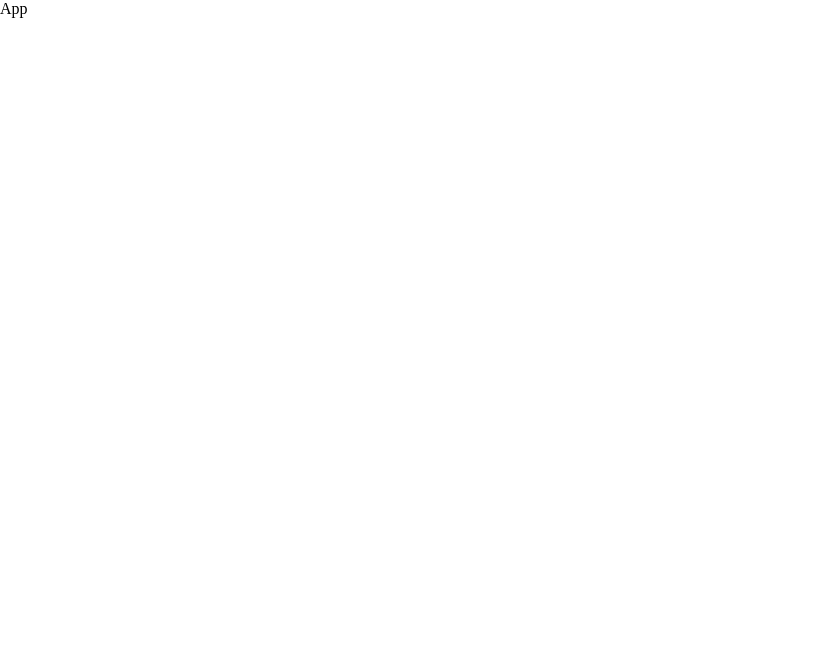
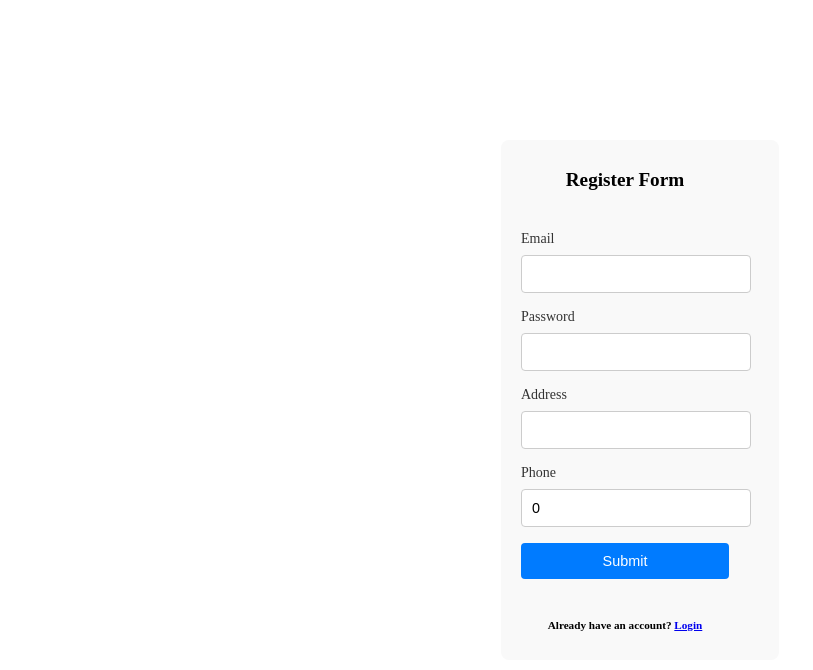
Before and after one commit to Milap-Magar/SPA, a React (Vite) app in the folder Frontend/: page /register in a window 1280 px wide. Shown: the top 670 px of the page, without its empty margins (0-813 px from the left). Built offline with nearby package versions, Linux system fonts and the light colour scheme.

Commit message:
Added: Login Page and Register Page

```diff
--- a/Frontend/src/App.tsx
+++ b/Frontend/src/App.tsx
@@ -1,8 +1,18 @@
+import { BrowserRouter as Router, Routes, Route } from "react-router-dom";
+import { Form } from "./components/";
 
 const App = () => {
   return (
-    <div>App</div>
-  )
-}
+    <Router>
+      <Routes>
+        {/* Login Route */}
+        <Route path="/" element={<Form isRegister={false} />} />
 
-export default App
+        {/* Register Route */}
+        <Route path="/register" element={<Form isRegister={true} />} />
+      </Routes>
+    </Router>
+  );
+};
+
+export default App;
--- /dev/null
+++ b/Frontend/src/components/Form.tsx
@@ -0,0 +1,162 @@
+import React, { useState } from "react";
+import styled from "styled-components";
+
+const Container = styled.div`
+  display: flex;
+  justify-content: center;
+  align-items: center;
+  height: 100vh;
+`;
+const FormContainer = styled.div`
+  max-width: 400px;
+  height: 60vh;
+  background-color: #f9f9f9;
+  border-radius: 8px;
+  padding: 20px 50px 20px 20px;
+  display: flex;
+  justify-content: center;
+  align-items: center;
+  text-align: start;
+`;
+const RegisterText = styled.h5`
+  margin-top: 20px;
+  padding-top: 20px;
+  text-align: center;
+  font-size: 0.7em;
+`;
+const Text = styled.h5`
+  margin-bottom: 20px;
+  padding-bottom: 20px;
+  text-align: center;
+  font-size: 1.2em;
+`;
+const Label = styled.label`
+  display: block;
+  margin-bottom: 8px;
+  font-size: 14px;
+  color: #333;
+`;
+
+const Input = styled.input`
+  width: 100%;
+  padding: 10px;
+  margin-bottom: 16px;
+  border-radius: 4px;
+  border: 1px solid #ccc;
+  font-size: 0.9em;
+`;
+
+const Button = styled.button`
+  width: 100%;
+  padding: 10px;
+  background-color: #007bff;
+  color: white;
+  border: none;
+  border-radius: 4px;
+  font-size: 0.9em;
+  cursor: pointer;
+
+  &:hover {
+    background-color: #0056b3;
+  }
+`;
+
+interface FormLogin {
+  email: string;
+  password: string;
+}
+
+interface FormRegister extends FormLogin {
+  address: string;
+  phone: number;
+}
+
+const Form = ({ isRegister }: { isRegister: boolean }) => {
+  const [formData, setFormData] = useState<FormLogin | FormRegister>({
+    email: "",
+    password: "",
+    ...(isRegister ? { address: "", phone: 0 } : {}),
+  });
+
+  const handleChange = (e: React.ChangeEvent<HTMLInputElement>) => {
+    setFormData({
+      ...formData,
+      [e.target.name]: e.target.value,
+    });
+  };
+
+  const handleSubmit = (e: React.FormEvent) => {
+    e.preventDefault();
+    console.log(`Form value:`, formData);
+  };
+
+  return (
+    <Container>
+      <FormContainer>
+        <form onSubmit={handleSubmit}>
+          <Text>{isRegister ? "Register Form" : "Login Form"}</Text>
+          <div>
+            <Label htmlFor="email">Email</Label>
+            <Input
+              type="email"
+              id="email"
+              name="email"
+              value={formData.email}
+              onChange={handleChange}
+            />
+          </div>
+          <div>
+            <Label htmlFor="password">Password</Label>
+            <Input
+              type="password"
+              id="password"
+              name="password"
+              value={formData.password}
+              onChange={handleChange}
+            />
+          </div>
+
+          {isRegister && (
+            <>
+              <div>
+                <Label htmlFor="address">Address</Label>
+                <Input
+                  type="text"
+                  id="address"
+                  name="address"
+                  value={(formData as FormRegister).address}
+                  onChange={handleChange}
+                />
+              </div>
+              <div>
+                <Label htmlFor="phone">Phone</Label>
+                <Input
+                  type="number"
+                  id="phone"
+                  name="phone"
+                  value={(formData as FormRegister).phone}
+                  onChange={handleChange}
+                />
+              </div>
+            </>
+          )}
+
+          <Button type="submit">Submit</Button>
+          <div>
+            {isRegister ? (
+              <RegisterText>
+                Already have an account? <a href="/">Login</a>
+              </RegisterText>
+            ) : (
+              <RegisterText>
+                Don't have an account? <a href="/register">Register</a>
+              </RegisterText>
+            )}
+          </div>
+        </form>
+      </FormContainer>
+    </Container>
+  );
+};
+
+export default Form;
--- /dev/null
+++ b/Frontend/src/components/index.ts
@@ -0,0 +1 @@
+export { default as Form } from "./Form";
--- /dev/null
+++ b/Frontend/src/page/Login.tsx
@@ -0,0 +1,6 @@
+import { Form } from "../components/";
+
+const Login = () => {
+  return <Form />;
+};
+export default Login;
```
Also changed, not shown: Frontend/package.json (+8 -1 lines), Frontend/src/page/Register.tsx (added, +120 -0 lines), Frontend/src/types/index.d.ts (added, +11 -0 lines), 1 other file (tests, documents, lock files or other folders).
